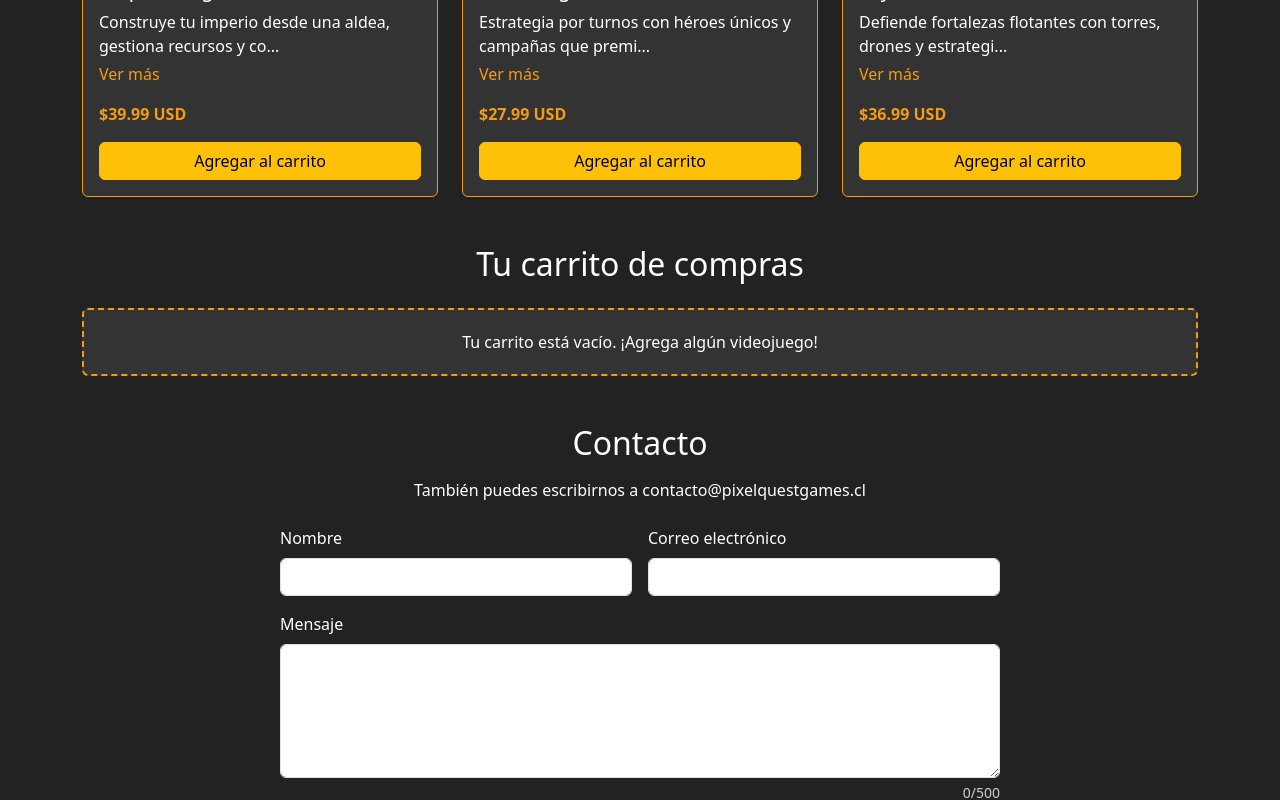
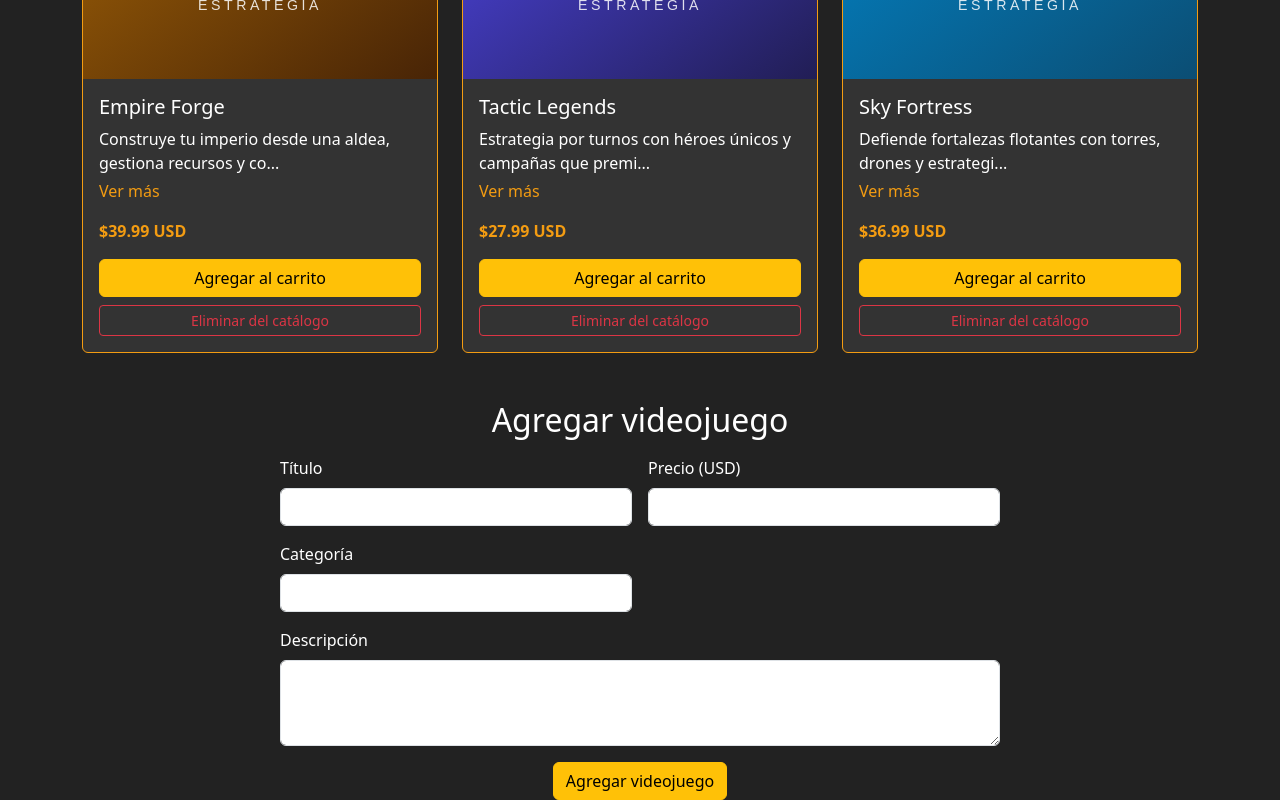
Before and after one commit to camigmar/Frontend-I, a React (Vite) app: page / in a window 1280 px wide. Shown: the part 2000-2800 px from the top of the page. Built offline with nearby package versions, Linux system fonts and the light colour scheme.

Commit message:
Agregar y eliminar videojuegos con estado de React y formulario AddGameForm

```diff
--- a/src/App.jsx
+++ b/src/App.jsx
@@ -1,4 +1,5 @@
 import { useEffect, useState } from 'react'
+import AddGameForm from './components/AddGameForm.jsx'
 import Cart from './components/Cart.jsx'
 import CategoryFilter from './components/CategoryFilter.jsx'
 import ContactForm from './components/ContactForm.jsx'
@@ -45,6 +46,27 @@ function App() {
   // saca el producto del carrito
   function eliminarDelCarrito(id) {
     setCarrito((carritoActual) => carritoActual.filter((item) => item.id !== id))
+  }
+
+  // agrega un juego nuevo al final con el id más alto + 1
+  function agregarProducto(nuevo) {
+    setProductos((actuales) => {
+      const mayorId = actuales.reduce((mayor, producto) => Math.max(mayor, producto.id), 0)
+      return [...actuales, { ...nuevo, id: mayorId + 1 }]
+    })
+  }
+
+  // saca el juego del catálogo y también del carrito
+  function eliminarProducto(id) {
+    const quedan = productos.filter((producto) => producto.id !== id)
+    setProductos(quedan)
+    setCarrito((carritoActual) => carritoActual.filter((item) => item.id !== id))
+
+    // si ya no quedan juegos de la categoría elegida vuelvo a "Todas"
+    const sigueLaCategoria = quedan.some((producto) => producto.category === categoriaActiva)
+    if (categoriaActiva !== 'Todas' && !sigueLaCategoria) {
+      setCategoriaActiva('Todas')
+    }
   }
 
   // suma de todas las cantidades para el número de la navbar
@@ -108,10 +130,23 @@ function App() {
                 productos={productosFiltrados}
                 carrito={carrito}
                 agregarAlCarrito={agregarAlCarrito}
+                eliminarProducto={eliminarProducto}
               />
             </>
           )}
         </section>
+
+        {/* el formulario aparece cuando ya cargó el catálogo */}
+        {!cargando && !error && (
+          <section id="agregar" className="mt-5">
+            <h2 className="text-center mb-3">Agregar videojuego</h2>
+            <AddGameForm
+              categorias={categorias}
+              titulosExistentes={productos.map((producto) => producto.title)}
+              agregarProducto={agregarProducto}
+            />
+          </section>
+        )}
 
         {/* el link "Carrito" de la navbar baja hasta aquí */}
         <section id="carrito" className="mt-5">
--- /dev/null
+++ b/src/components/AddGameForm.jsx
@@ -0,0 +1,153 @@
+import { useRef, useState } from 'react'
+
+// revisa los datos y devuelve un mensaje por cada campo malo
+function validar(datos, titulosExistentes) {
+  const errores = {}
+  const titulo = datos.titulo.trim()
+  const precio = datos.precio.trim()
+  const categoria = datos.categoria.trim()
+  const descripcion = datos.descripcion.trim()
+
+  // comparo en minúsculas para que "sky fortress" cuente como repetido
+  const repetido = titulosExistentes.some((existente) => existente.toLowerCase() === titulo.toLowerCase())
+
+  if (!titulo) {
+    errores.titulo = 'Escribe el título del juego.'
+  } else if (titulo.length < 3) {
+    errores.titulo = 'El título debe tener al menos 3 caracteres.'
+  } else if (repetido) {
+    errores.titulo = 'Ya hay un juego con ese título.'
+  }
+
+  if (!precio) {
+    errores.precio = 'Escribe el precio.'
+  } else if (Number.isNaN(Number(precio)) || Number(precio) <= 0 || Number(precio) >= 1000) {
+    errores.precio = 'El precio debe ser un número mayor que 0 y menor que 1000.'
+  }
+
+  if (!categoria) {
+    errores.categoria = 'Escribe o elige una categoría.'
+  }
+
+  if (!descripcion) {
+    errores.descripcion = 'Escribe una descripción.'
+  } else if (descripcion.length < 10) {
+    errores.descripcion = 'La descripción debe tener al menos 10 caracteres.'
+  }
+
+  return errores
+}
+
+const datosVacios = { titulo: '', precio: '', categoria: '', descripcion: '' }
+
+function AddGameForm({ categorias, titulosExistentes, agregarProducto }) {
+  // lo que se va escribiendo
+  const [datos, setDatos] = useState(datosVacios)
+  // un mensaje de error por campo
+  const [errores, setErrores] = useState({})
+  // título del último juego agregado, para la alerta
+  const [agregado, setAgregado] = useState('')
+
+  // para poner el foco en el primer campo con error
+  const campoTitulo = useRef(null)
+  const campoPrecio = useRef(null)
+  const campoCategoria = useRef(null)
+  const campoDescripcion = useRef(null)
+
+  // guarda lo que se escribe y borra el error de ese campo
+  function cambiarCampo(evento) {
+    const { name, value } = evento.target
+    setDatos({ ...datos, [name]: value })
+    setErrores({ ...errores, [name]: undefined })
+    setAgregado('')
+  }
+
+  function enviarFormulario(evento) {
+    evento.preventDefault()
+    const nuevosErrores = validar(datos, titulosExistentes)
+    setErrores(nuevosErrores)
+
+    // si hay errores no se agrega y el foco va al primer campo malo
+    const primerError = ['titulo', 'precio', 'categoria', 'descripcion'].find((campo) => nuevosErrores[campo])
+    if (primerError) {
+      setAgregado('')
+      const campos = { titulo: campoTitulo, precio: campoPrecio, categoria: campoCategoria, descripcion: campoDescripcion }
+      campos[primerError].current.focus()
+      return
+    }
+
+    const titulo = datos.titulo.trim()
+    agregarProducto({
+      title: titulo,
+      price: Number(datos.precio),
+      category: datos.categoria.trim(),
+      description: datos.descripcion.trim(),
+      image: 'img/sin-imagen.svg',
+    })
+    setAgregado(titulo)
+    setDatos(datosVacios)
+  }
+
+  // clases y aria iguales para todos los campos
+  function propsDeCampo(campo) {
+    return {
+      id: `${campo}-juego`,
+      name: campo,
+      className: `form-control ${errores[campo] ? 'is-invalid' : ''}`,
+      value: datos[campo],
+      onChange: cambiarCampo,
+      'aria-invalid': Boolean(errores[campo]),
+      'aria-describedby': `error-${campo}-juego`,
+    }
+  }
+
+  return (
+    <div className="formulario-agregar">
+      {agregado && (
+        <div className="alert alert-success" role="status">
+          Se agregó «{agregado}» al catálogo.
+        </div>
+      )}
+
+      <form noValidate onSubmit={enviarFormulario}>
+        <div className="row g-3">
+          <div className="col-md-6">
+            <label htmlFor="titulo-juego" className="form-label">Título</label>
+            <input ref={campoTitulo} type="text" {...propsDeCampo('titulo')} />
+            <div id="error-titulo-juego" className="invalid-feedback">{errores.titulo}</div>
+          </div>
+
+          <div className="col-md-6">
+            <label htmlFor="precio-juego" className="form-label">Precio (USD)</label>
+            <input ref={campoPrecio} type="number" step="0.01" min="0" {...propsDeCampo('precio')} />
+            <div id="error-precio-juego" className="invalid-feedback">{errores.precio}</div>
+          </div>
+
+          <div className="col-md-6">
+            <label htmlFor="categoria-juego" className="form-label">Categoría</label>
+            {/* sugiere las categorías que ya hay pero deja escribir una nueva */}
+            <input ref={campoCategoria} type="text" list="lista-categorias" {...propsDeCampo('categoria')} />
+            <datalist id="lista-categorias">
+              {categorias.map((categoria) => (
+                <option key={categoria} value={categoria} />
+              ))}
+            </datalist>
+            <div id="error-categoria-juego" className="invalid-feedback">{errores.categoria}</div>
+          </div>
+
+          <div className="col-12">
+            <label htmlFor="descripcion-juego" className="form-label">Descripción</label>
+            <textarea ref={campoDescripcion} rows="3" {...propsDeCampo('descripcion')} />
+            <div id="error-descripcion-juego" className="invalid-feedback">{errores.descripcion}</div>
+          </div>
+
+          <div className="col-12 text-center">
+            <button type="submit" className="btn btn-warning">Agregar videojuego</button>
+          </div>
+        </div>
+      </form>
+    </div>
+  )
+}
+
+export default AddGameForm
--- a/src/components/ProductCard.jsx
+++ b/src/components/ProductCard.jsx
@@ -1,8 +1,19 @@
 import { useState } from 'react'
 
-function ProductCard({ producto, enCarrito, cantidad, agregarAlCarrito }) {
+function ProductCard({ producto, enCarrito, cantidad, agregarAlCarrito, eliminarProducto }) {
   // true cuando se ve la descripción completa
   const [expandida, setExpandida] = useState(false)
+  // true después del primer clic en eliminar
+  const [confirmando, setConfirmando] = useState(false)
+
+  // primer clic pregunta, segundo clic elimina
+  function clicEliminar() {
+    if (confirmando) {
+      eliminarProducto(producto.id)
+    } else {
+      setConfirmando(true)
+    }
+  }
 
   // solo recorto si la descripción es más larga que 60 letras
   const esLarga = producto.description.length > 60
@@ -39,6 +50,26 @@ function ProductCard({ producto, enCarrito, cantidad, agregarAlCarrito }) {
         >
           {enCarrito ? `✓ En el carrito (${cantidad})` : 'Agregar al carrito'}
         </button>
+
+        {/* eliminar en dos pasos para no borrar sin querer */}
+        <div className="d-flex gap-2 mt-2">
+          <button
+            type="button"
+            className={`btn btn-sm flex-fill ${confirmando ? 'btn-danger' : 'btn-outline-danger'}`}
+            onClick={clicEliminar}
+          >
+            {confirmando ? '¿Seguro? Confirmar' : 'Eliminar del catálogo'}
+          </button>
+          {confirmando && (
+            <button
+              type="button"
+              className="btn btn-sm btn-outline-light"
+              onClick={() => setConfirmando(false)}
+            >
+              Cancelar
+            </button>
+          )}
+        </div>
       </div>
     </div>
   )
--- a/src/components/ProductList.jsx
+++ b/src/components/ProductList.jsx
@@ -1,6 +1,6 @@
 import ProductCard from './ProductCard.jsx'
 
-function ProductList({ productos, carrito, agregarAlCarrito }) {
+function ProductList({ productos, carrito, agregarAlCarrito, eliminarProducto }) {
   // si el json vino vacío aviso en vez de dejar la página en blanco
   if (productos.length === 0) {
     return <p className="text-center">No hay productos disponibles.</p>
@@ -22,6 +22,7 @@ function ProductList({ productos, carrito, agregarAlCarrito }) {
               enCarrito={enCarrito}
               cantidad={cantidad}
               agregarAlCarrito={agregarAlCarrito}
+              eliminarProducto={eliminarProducto}
             />
           </div>
         )
--- a/src/index.css
+++ b/src/index.css
@@ -83,8 +83,9 @@ html {
   text-decoration: underline;
 }
 
-/* formulario centrado y no tan ancho */
-.formulario-contacto {
+/* formularios centrados y no tan anchos */
+.formulario-contacto,
+.formulario-agregar {
   max-width: 720px;
   margin: 0 auto;
 }
```
Also changed, not shown: public/img/sin-imagen.svg (added).
